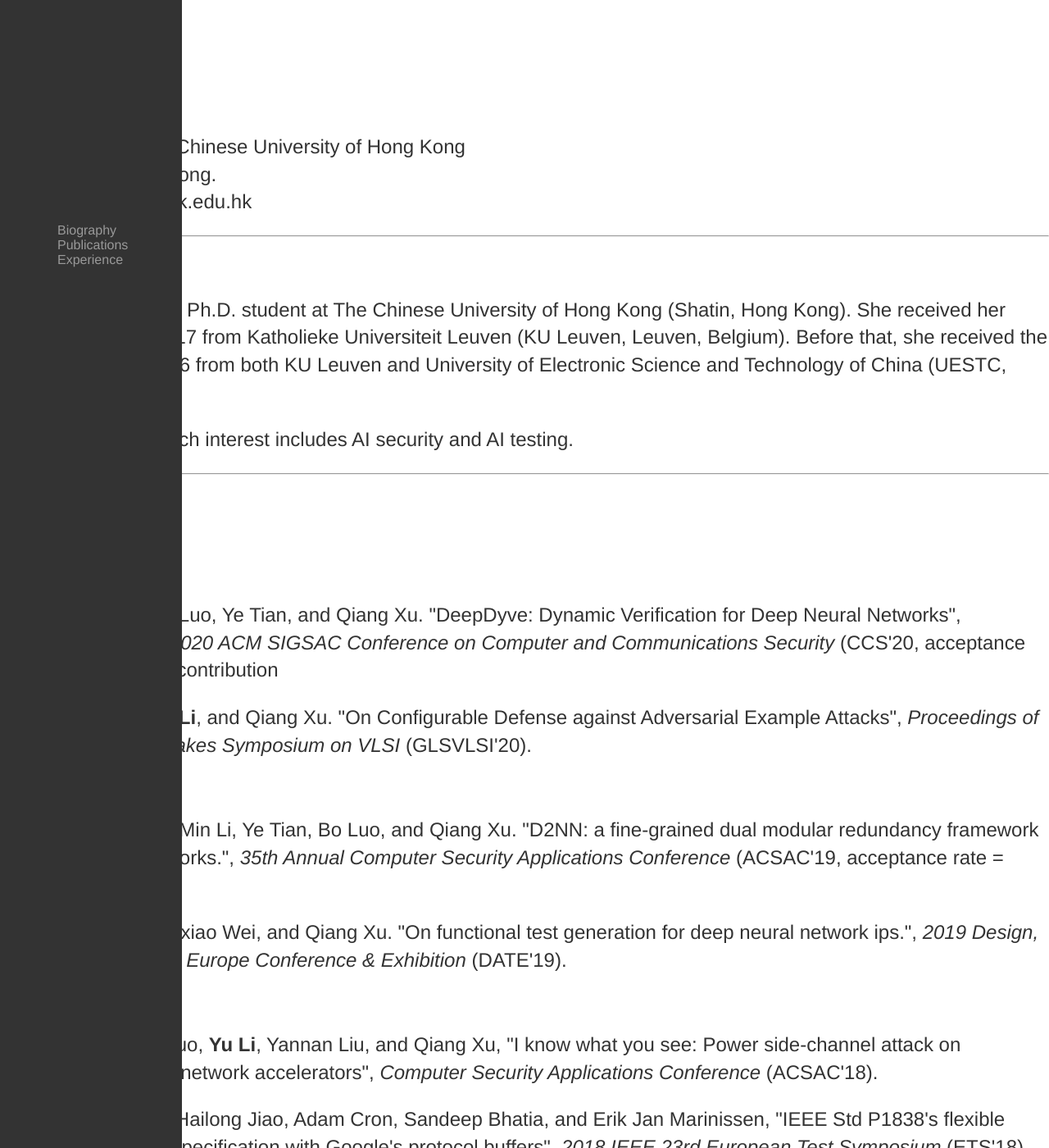
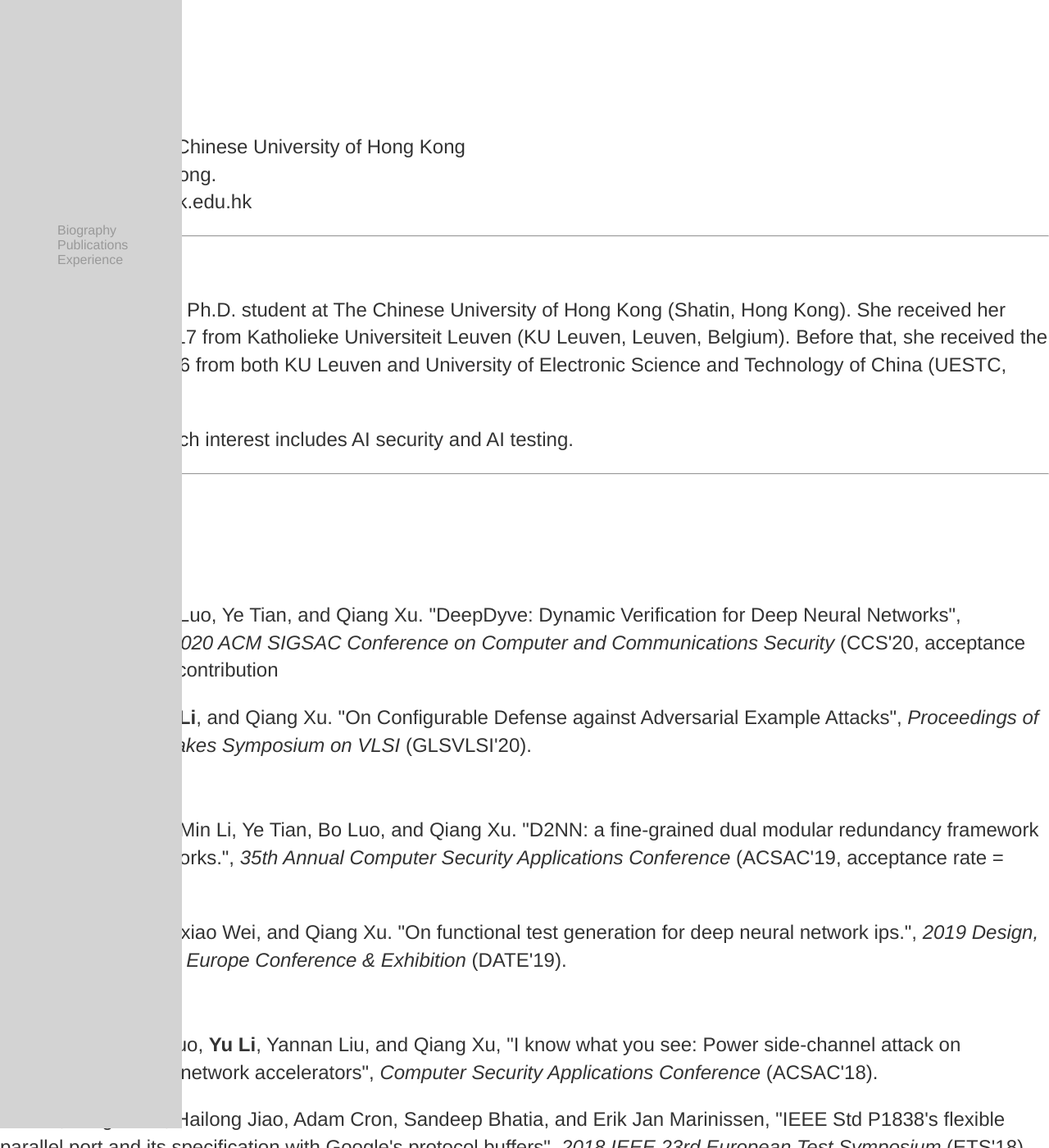
Before and after one commit to yuli-yl/yuli-ly.github.io, a Jekyll site: the page built from index.html, in a window 1280 px wide and 1400 px high. Shown: the whole window at 82% size. Built offline with Jekyll 4.4.1, drawn with Linux system fonts in a browser that asks for light colours.

Commit message:
Update main.css

```diff
--- a/css/main.css
+++ b/css/main.css
@@ -8,11 +8,11 @@ body {
 nav {
     padding-top: 20%;
     text-align: left;
-    background-color: #333;
+    background-color: lightgrey;
     position: fixed;
     top: 0px;
     width: 12em;
-    height: 100%
+    height: 80%
 }
 
 /* nav ul, footer ul {
```
